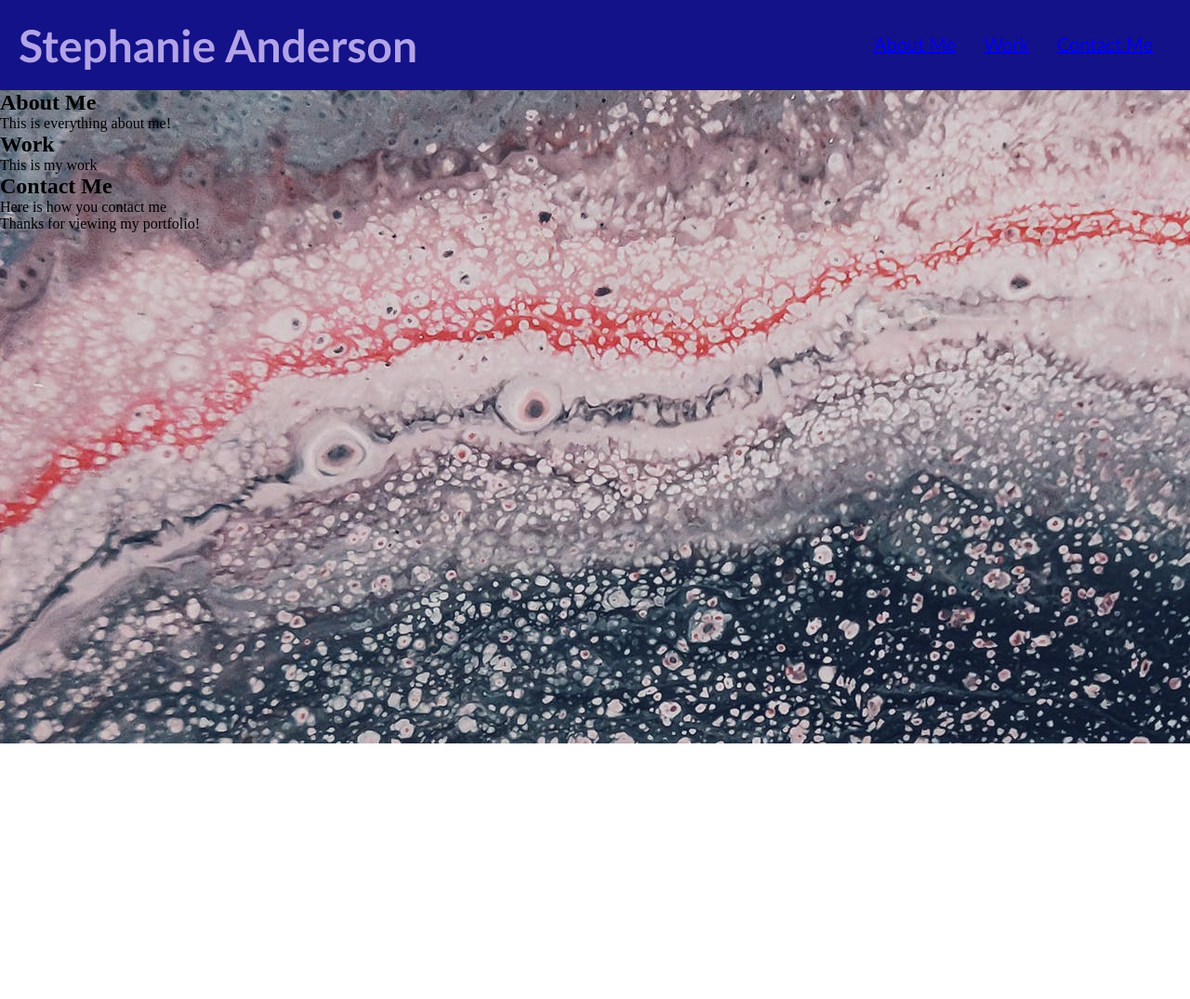
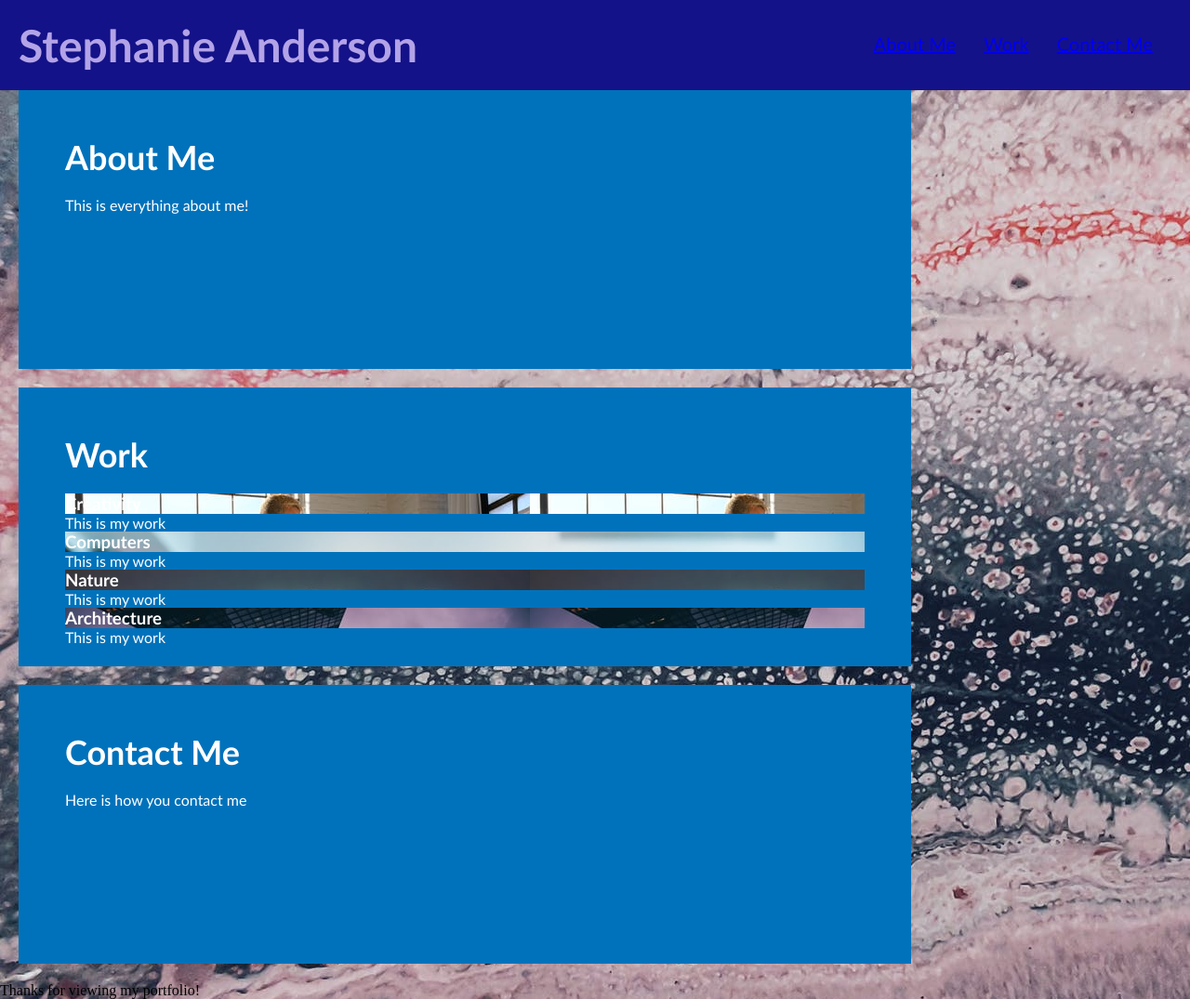
Before and after one commit to git6548/homework2, a plain HTML site: page index.html in a window 1280 px wide. Shown: the whole page at 93% size. Before the commit the page ends 800 px from the top, so only its background shows below. Drawn offline with Linux system fonts and the light colour scheme.

Commit message:
basic structure

```diff
--- a/assets/css/style.css
+++ b/assets/css/style.css
@@ -37,3 +37,58 @@ header li {
     display: inline-block;
     margin-left: 25px;
 }
+
+/* style for content*/
+.content {
+    width: 75%;
+    display: inline-block;
+    margin-left: 20px;
+}
+.content img {
+    max-height: 200px;
+}
+
+.content h2 {
+    margin-bottom: 20px;
+    font-size: 36px;
+}
+.about-me {
+    margin-bottom: 20px;
+    padding: 50px;
+    height: 300px;
+    font-family: 'Gill Sans', 'Gill Sans MT', Calibri, 'Trebuchet MS', sans-serif;
+    background-color: #0072bb;
+    color: #ffffff;
+}
+
+.work {
+    margin-bottom: 20px;
+    padding: 50px;
+    height: 300px;
+    font-family: 'Gill Sans', 'Gill Sans MT', Calibri, 'Trebuchet MS', sans-serif;
+    background-color: #0072bb;
+    color: #ffffff;
+}
+
+.creativity {
+    background-image: url("../images/painting-image.jpg");
+}
+
+.computers {
+    background-image: url("../images/computer-image.jpg");
+}
+.nature {
+    background-image: url("../images/mountain-image.jpg");
+}
+.architecture {
+    background-image: url("../images/building-image.jpg");
+}
+
+.contact-me {
+    margin-bottom: 20px;
+    padding: 50px;
+    height: 300px;
+    font-family: 'Gill Sans', 'Gill Sans MT', Calibri, 'Trebuchet MS', sans-serif;
+    background-color: #0072bb;
+    color: #ffffff;
+}
--- a/index.html
+++ b/index.html
@@ -33,6 +33,13 @@
         </div>
         <div id ="work" class = "work">
             <h2>Work</h2>
+            <h3 class="creativity">Creativity</h3>
+            <p>This is my work</p>
+            <h3 class="computers">Computers</h3>
+            <p>This is my work</p>
+            <h3 class="nature">Nature</h3>
+            <p>This is my work</p>
+            <h3 class="architecture">Architecture</h3>
             <p>This is my work</p>
         </div>
         <div id ="contact-me" class="contact-me">
```
